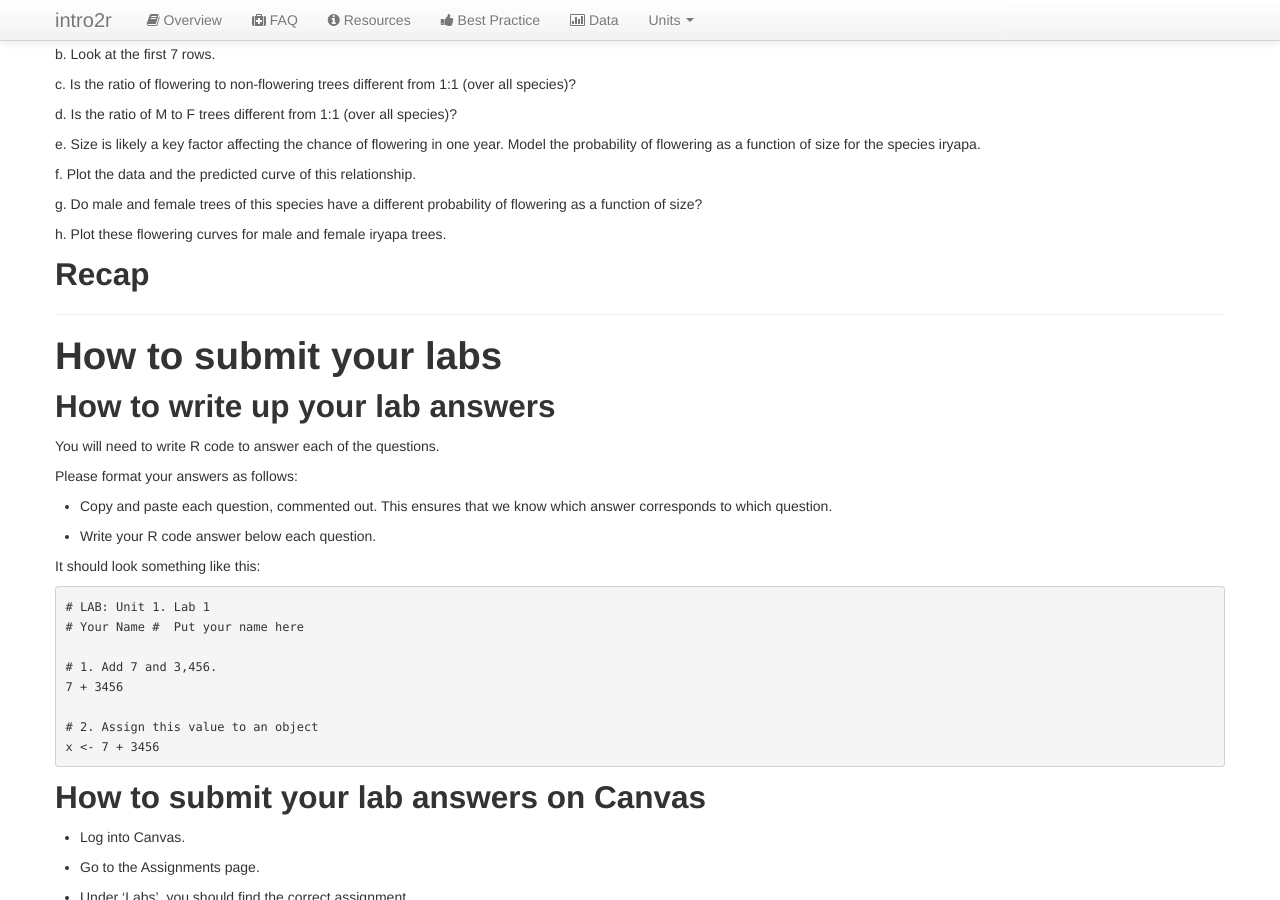
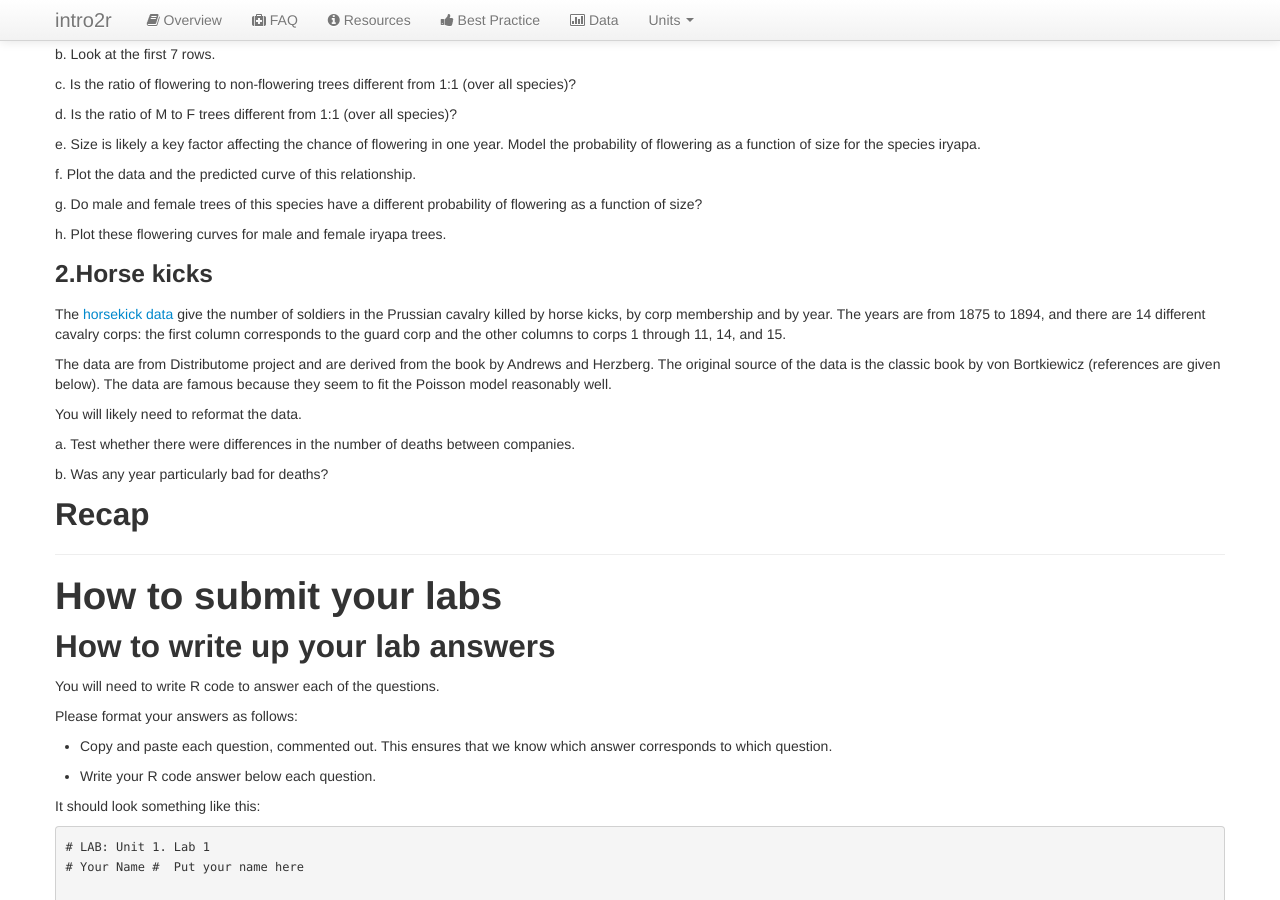
Before and after one commit to intro2r/intro2r, a Jekyll site: the page built from unit4/labs.md, in a window 1280 px wide and 900 px high, scrolled down 1832 px. Built offline with Jekyll 4.4.1, drawn with Linux system fonts in a browser that asks for light colours; our own code applies the rules of GitHub Pages for plain Markdown files.

Commit message:
Update labs.md

```diff
--- a/unit4/labs.md
+++ b/unit4/labs.md
@@ -127,6 +127,17 @@
 
   h. Plot these flowering curves for male and female iryapa trees.
 
+### 2.Horse kicks
+
+The [horsekick data](http://www.intro2r.info/data/horsekicks.txt) give the number of soldiers in the Prussian cavalry killed by horse kicks, by corp membership and by year. The years are from 1875 to 1894, and there are 14 different cavalry corps: the first column corresponds to the guard corp and the other columns to corps 1 through 11, 14, and 15.
+
+The data are from Distributome project and are derived from the book by Andrews and Herzberg. The original source of the data is the classic book by von Bortkiewicz (references are given below). The data are famous because they seem to fit the Poisson model reasonably well.
+
+You will likely need to reformat the data.
+
+  a. Test whether there were differences in the number of deaths between companies.
+
+  b. Was any year particularly bad for deaths?
 
 
 ## Recap
```
